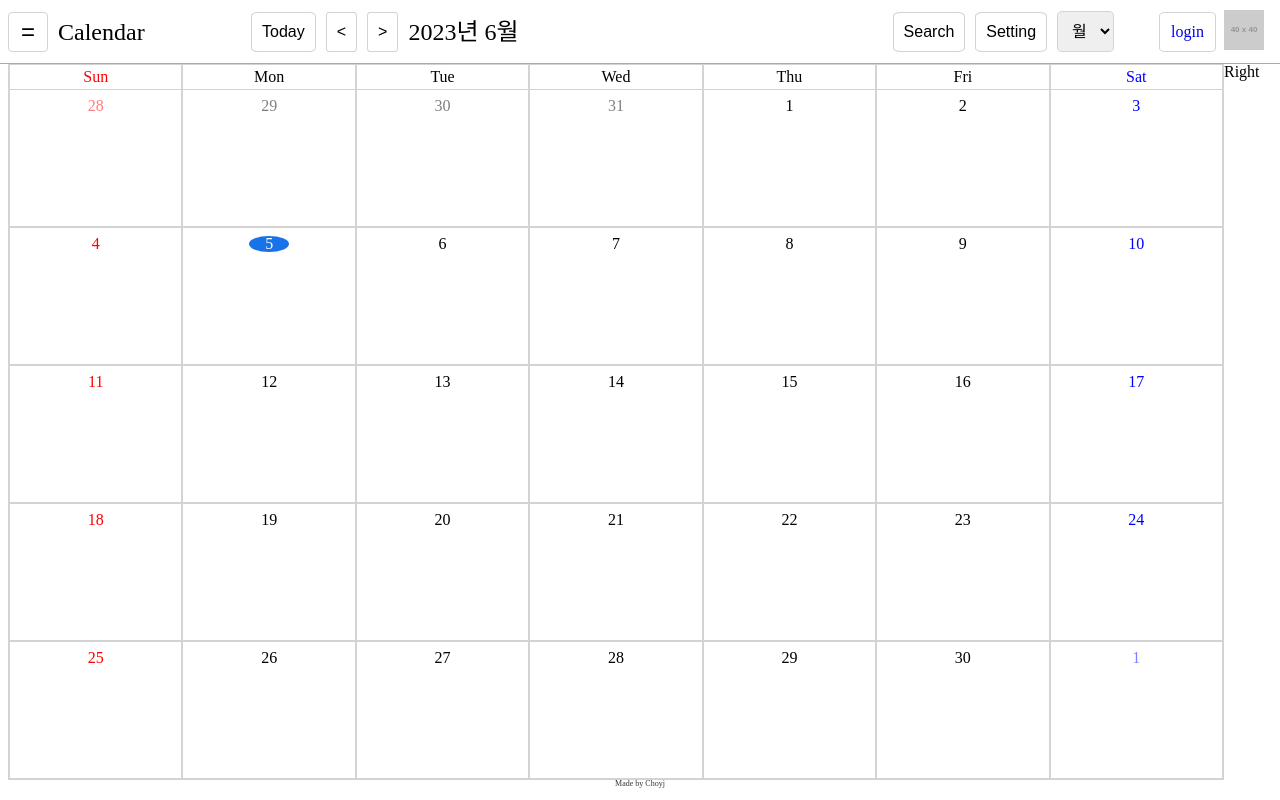
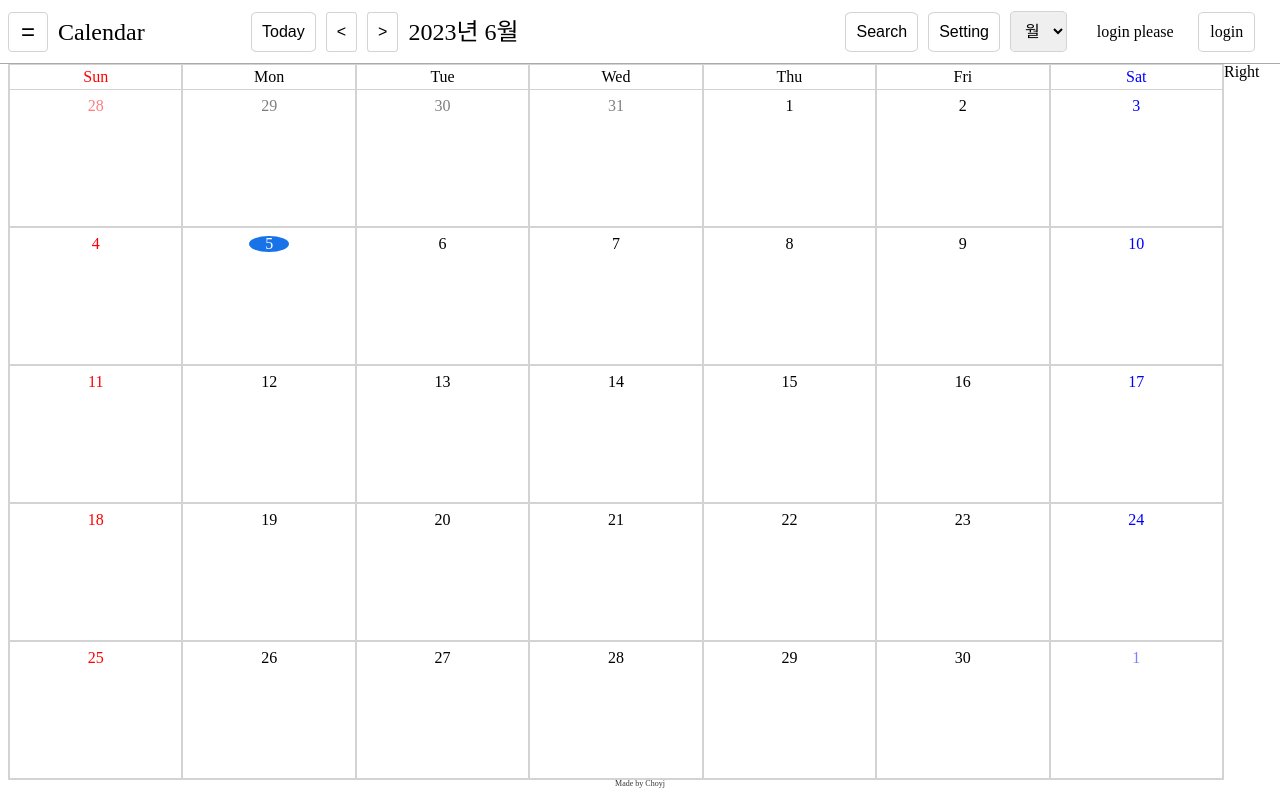
Before and after one commit to choyj2012/Calendar, a React (Vite) app: page / in a window 1280 px wide. Built offline with nearby package versions, Linux system fonts and the light colour scheme; no server answers.

Commit message:
로그인 상태 관련 header 수정

```diff
--- a/src/Header.css
+++ b/src/Header.css
@@ -67,9 +67,9 @@
 
 .user-menu {
   display: flex;
-  padding-left: 40px;
-  justify-content: flex-end;
+  justify-content: space-evenly;
   align-items: center;
+  min-width: 200px;
 }
 
 .menu-icon {
@@ -81,4 +81,5 @@
 
 .user-icon {
   padding: 8px;
+  font-size: 1rem;
 }
--- a/src/Header.jsx
+++ b/src/Header.jsx
@@ -1,7 +1,7 @@
 import "./Header.css";
 import { CurrYmContext } from "./MainPage";
-import { useContext } from "react";
-import { Link } from "react-router-dom";
+import { useContext, useState } from "react";
+import { Link, useNavigate } from "react-router-dom";
 export default function Header({setYM, setIsLeftOpen}) {
   return (
     <header className="header-box">
@@ -75,17 +75,32 @@ const Search = ({setYM}) => {
 }
 
 const UserMenu = () => {
+  const [userName, setUserName] = useState(sessionStorage.getItem('user'));
+  const moveLogin = useNavigate();
+  const handleClick = () => {
+    if(userName === null){
+      moveLogin('/login');
+    }
+    else {
+      sessionStorage.removeItem('user');
+      setUserName(null);
+    }
+  }
   return (
     <div className="user-menu">
-      <div className="menu-icon">
-        <Link to="/login">login</Link>
+      <div className="user-icon">
+        {userName !== null ? 'Hi, ' + userName : 'login please'}
+      </div>
+      <div className="menu-icon" onClick={handleClick}>
+        {
+          userName === null
+          ? 'login'//<Link to="/login">login</Link>
+          : 'logout'
+        }
         {/* <a href="/login">
           <img src="https://placehold.co/40x40"/>
         </a> */}
       </div>
-      <div className="user-icon">
-        <img src="https://placehold.co/40x40"/>
-      </div>
     </div>
   )
 }
```
